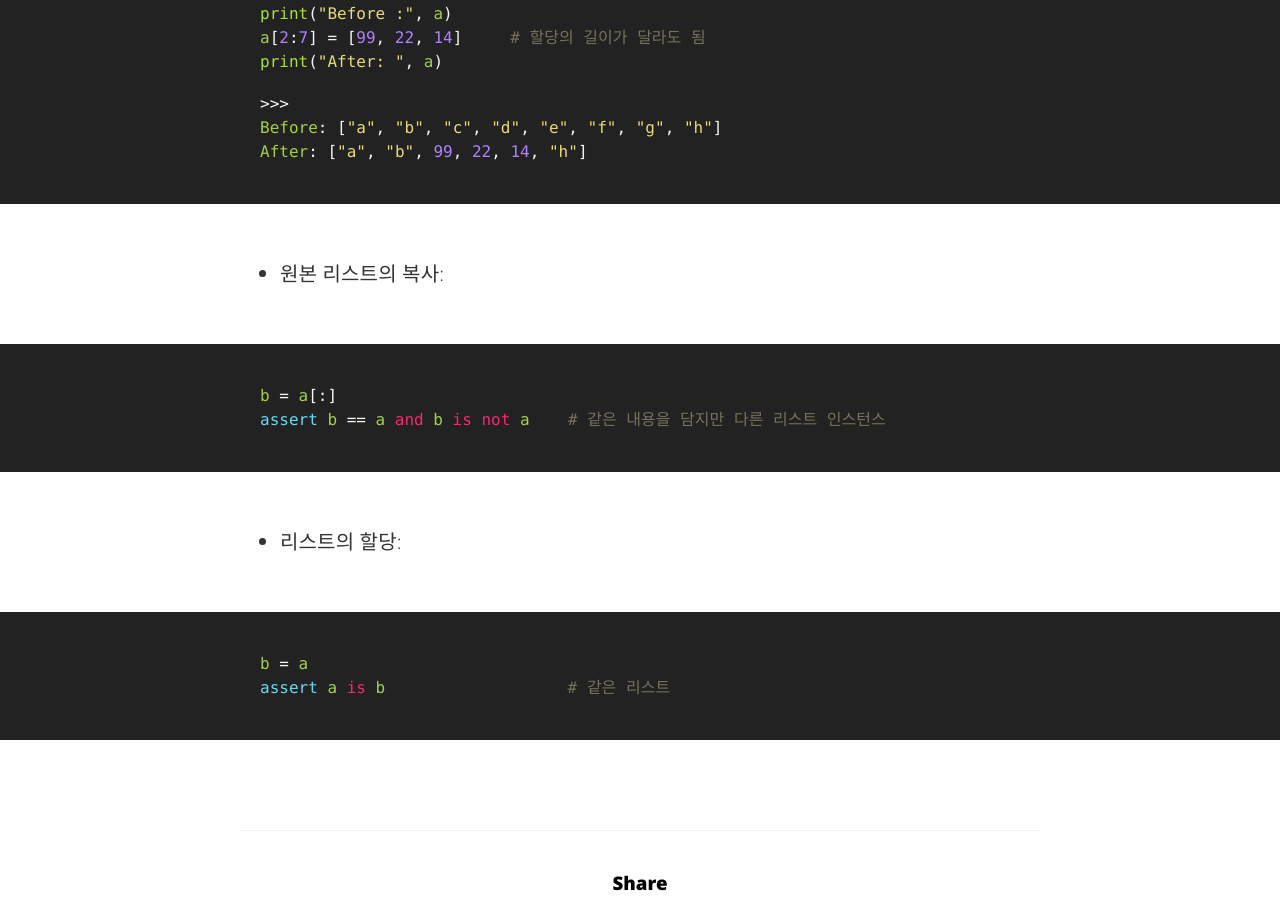
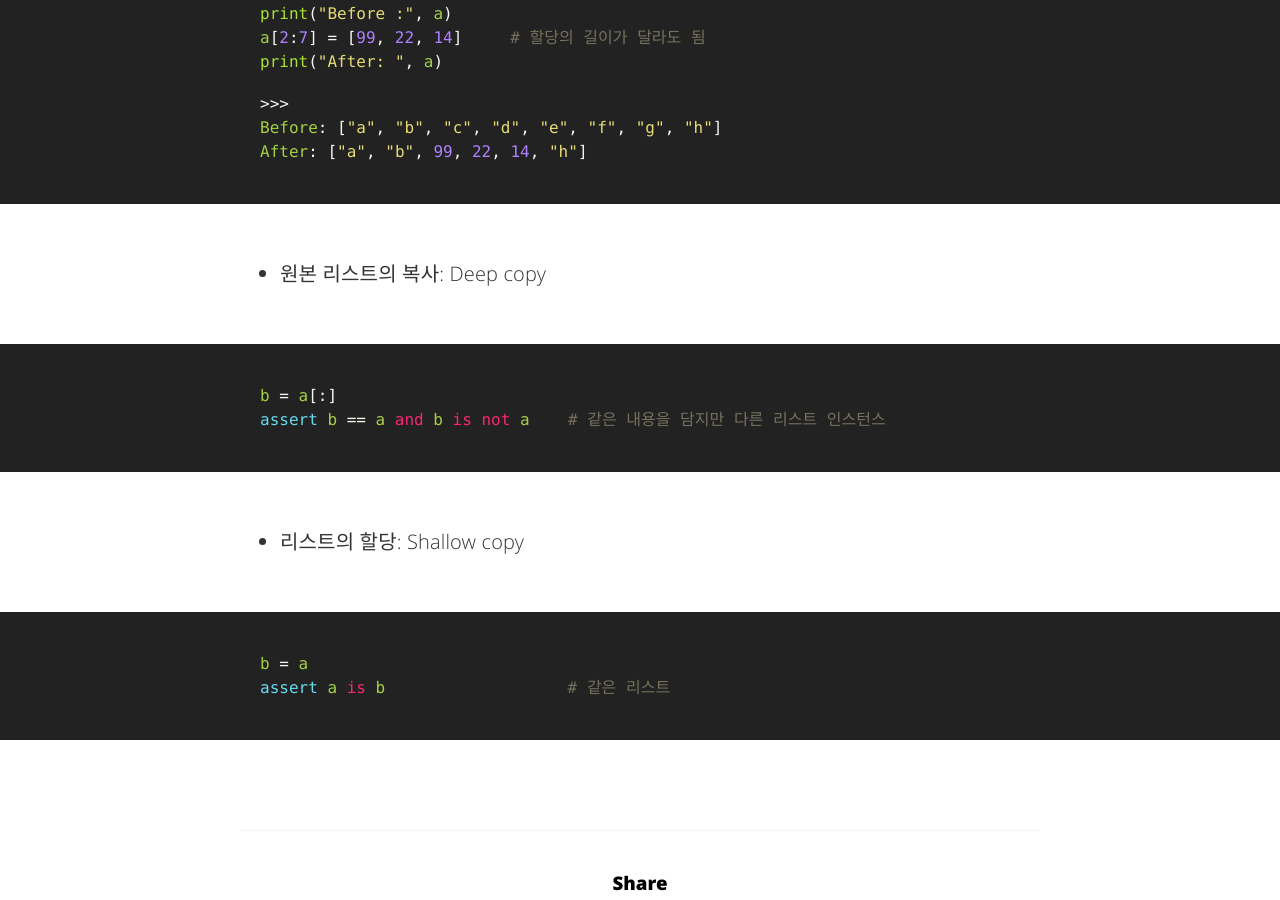
Before and after one commit to hcnoh/blog-prev, a Jekyll site: the page built from _posts/2018-09-16-effective-python-way05.md, in a window 1280 px wide and 900 px high, scrolled down 3683 px. Built offline with Jekyll 4.4.1, drawn with Linux system fonts in a browser that asks for light colours; comment, search, counter and statistics services are not loaded.

Commit message:
Update 2018-09-16-effective-python-way05.md

```diff
--- a/_posts/2018-09-16-effective-python-way05.md
+++ b/_posts/2018-09-16-effective-python-way05.md
@@ -81,12 +81,12 @@ print("After: ", a)
 Before: ["a", "b", "c", "d", "e", "f", "g", "h"]
 After: ["a", "b", 99, 22, 14, "h"]
 {% endhighlight %}
-- 원본 리스트의 복사:
+- 원본 리스트의 복사: Deep copy
 {% highlight python %}
 b = a[:]
 assert b == a and b is not a    # 같은 내용을 담지만 다른 리스트 인스턴스
 {% endhighlight %}
-- 리스트의 할당:
+- 리스트의 할당: Shallow copy
 {% highlight python %}
 b = a
 assert a is b                   # 같은 리스트
```
